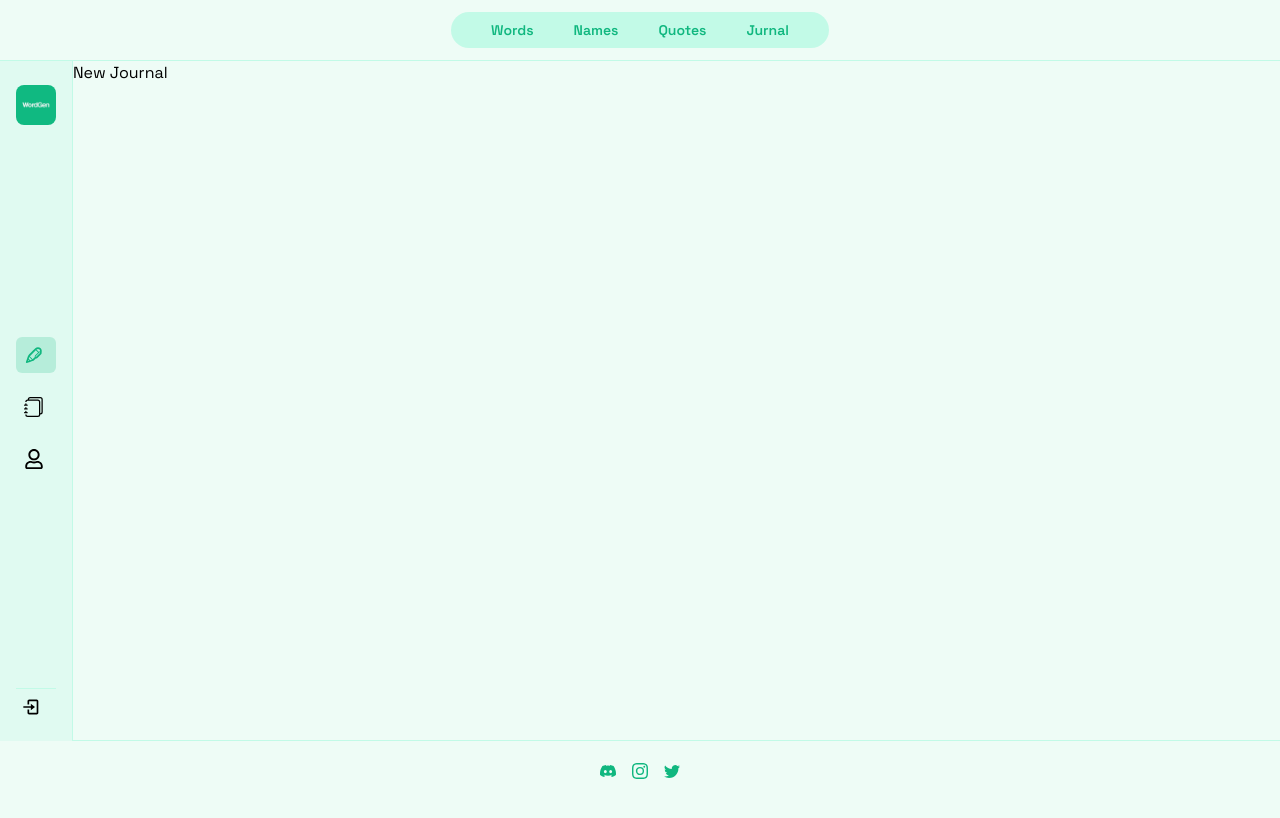
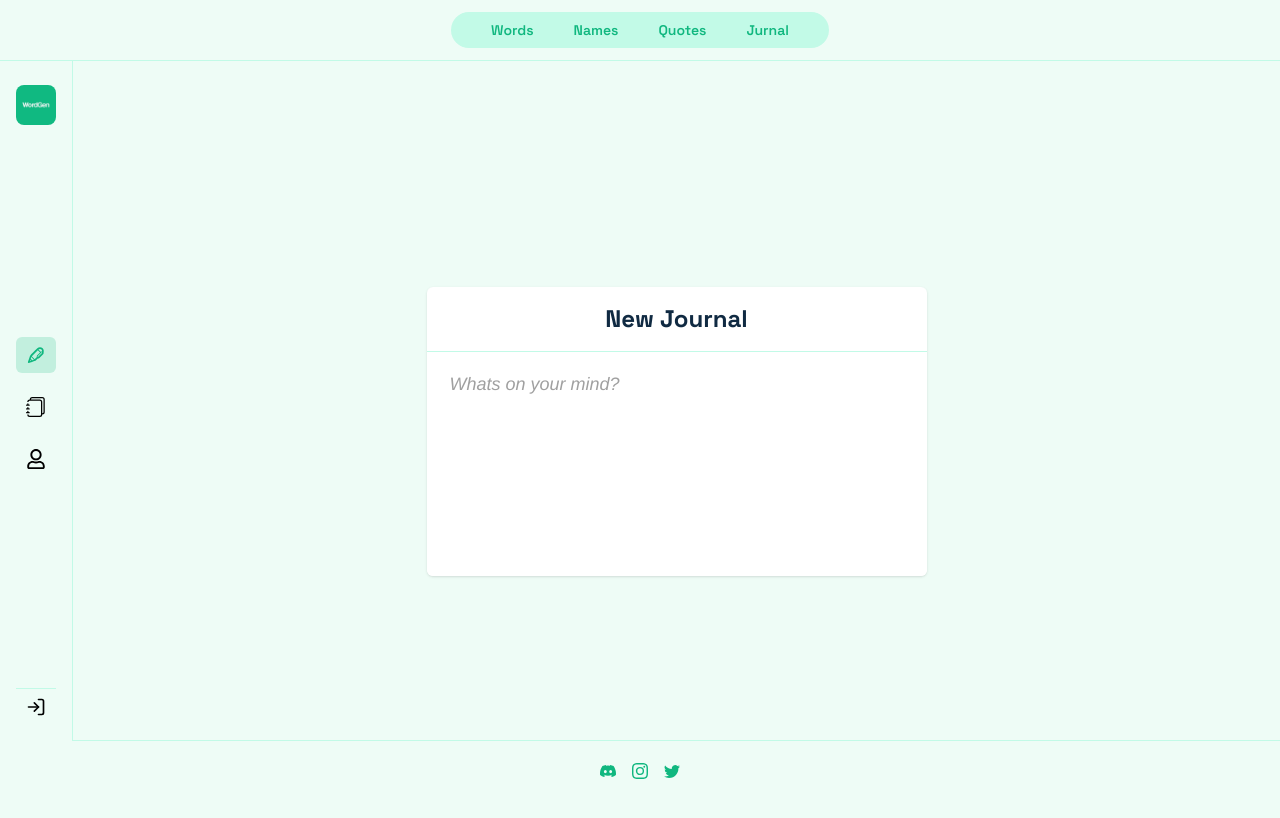
Before and after one commit to IbrahimDoba/jurnel, a Next.js app: page /jurnal/new in a window 1280 px wide. Shown: the top 818 px of the page. Built offline with nearby package versions, Linux system fonts and the light colour scheme.

Commit message:
added text editor

```diff
--- a/package.json
+++ b/package.json
@@ -9,6 +9,7 @@
     "lint": "next lint"
   },
   "dependencies": {
+    "@tailwindcss/typography": "^0.5.13",
     "next": "14.2.3",
     "react": "^18",
     "react-dom": "^18",
--- a/src/app/(journal)/jurnal/new/page.tsx
+++ b/src/app/(journal)/jurnal/new/page.tsx
@@ -1,9 +1,27 @@
-import React from 'react'
+'use client';
+import Editor from '@/components/editor';
+import { useState } from 'react';
+import ReactQuill from 'react-quill';
 
 function Page() {
+  const [editorContent, setEditorContent] = useState<
+    ReactQuill.Value | undefined
+  >();
+
+  const handleChange = (content: ReactQuill.Value) => {
+    setEditorContent(content);
+  };
+
   return (
-    <div>New Journal</div>
-  )
+    <section className='flex items-center h-full w-full'>
+      <div className='w-full max-w-[500px] mx-auto shadow rounded-md bg-white'>
+        <div className='py-4 border-b border-primary'>
+          <h1 className='text-2xl font-bold text-center text-txt'>New Journal</h1>
+        </div>
+        <Editor value={editorContent} onChange={handleChange} />
+      </div>
+    </section>
+  );
 }
 
-export default Page
+export default Page;
--- a/src/app/(journal)/layout.tsx
+++ b/src/app/(journal)/layout.tsx
@@ -6,7 +6,7 @@ const Layout = ({ children }: { children: React.ReactNode }) => {
     <>
       <div className='relative grid md:grid-cols-[auto_1fr]'>
         <Sidebar />
-        <main className='min-h-[calc(100vh-60px)]'>{children}</main>
+        <div className='min-h-[calc(100vh-60px)]'>{children}</div>
       </div>
     </>
   );
--- a/src/app/globals.css
+++ b/src/app/globals.css
@@ -1,6 +1,11 @@
 @tailwind base;
 @tailwind components;
 @tailwind utilities;
+
+@font-face {
+  font-family: 'Coolvetica';
+  src: url('/fonts/Coolvetica W00 Regular.otf') format('opentype');
+}
 
 :root {
   --accent: #10b77f;
@@ -31,3 +36,15 @@
     background: var(--background);
   }
 }
+
+/* quill js styles */
+
+.ql-container {
+  font-size: 1.125rem !important;
+  font-family: 'Coolvetica', sans-serif;
+}
+
+.quill > .ql-container > .ql-editor.ql-blank::before {
+  color: #a0a0a0 !important;
+  font-weight: 400 !important;
+}
--- a/src/app/layout.tsx
+++ b/src/app/layout.tsx
@@ -7,8 +7,8 @@ import Footer from '@/components/footer';
 const spaceGrotesk = Space_Grotesk({ subsets: ['latin'] });
 
 export const metadata: Metadata = {
-  title: 'Create Next App',
-  description: 'Generated by create next app',
+  title: 'WordGen',
+  description: 'Learn new words and journal.',
 };
 
 export default function RootLayout({
--- a/src/components/editor.tsx
+++ b/src/components/editor.tsx
@@ -16,47 +16,13 @@ function Editor({
     []
   );
 
-  const myColors = [
-    'purple',
-    '#785412',
-    '#452632',
-    '#856325',
-    '#963254',
-    '#254563',
-    'white',
-  ];
-
-  const formats = [
-    'header',
-    'bold',
-    'italic',
-    'underline',
-    'strike',
-    'blockquote',
-    'list',
-    'bullet',
-    'link',
-    'color',
-    'image',
-    'background',
-    'align',
-  ];
+  const myColors = ['white', 'green', 'yellow', 'orange', 'blue', 'pink'];
 
   const modules = {
     toolbar: [
-      [{ header: [1, 2, 3, 4, false] }],
-      [{ size: [] }],
-      ['bold', 'italic', 'underline', 'strike', 'blockquote'],
-      [{ align: ['right', 'center', 'justify'] }],
-      [{ color: myColors }, { background: myColors }],
-      [
-        { list: 'ordered' },
-        { list: 'bullet' },
-        { indent: '-1' },
-        { indent: '+1' },
-      ],
-      ['link', 'image'],
-      ['clean'],
+      ['bold', 'italic', 'link', 'underline', 'blockquote'],
+      [{ list: 'ordered' }, { list: 'bullet' }],
+      [{ color: myColors }],
     ],
   };
 
@@ -64,11 +30,11 @@ function Editor({
     <ReactQuill
       id='content'
       theme='bubble'
-      className='focus-within:outline-1 focus-within:outline-dashed'
       value={value}
       onChange={onChange}
       modules={modules}
-      placeholder='Whats on your mind...'
+      className='bg-white min-h-56 h-full w-full p-2 rounded-b-md'
+      placeholder='Whats on your mind?'
     />
   );
 }
--- a/src/components/footer.tsx
+++ b/src/components/footer.tsx
@@ -4,7 +4,7 @@ import { BsDiscord, BsInstagram, BsTwitter } from 'react-icons/bs';
 
 function Footer() {
   return (
-    <footer className='sticky bottom-0 h-[60px] flex justify-center items-center border-t border-t-primary py-4 px-6 md:px-8 lg:px-24 max-w-[90rem] mx-auto'>
+    <footer className='sticky bottom-0 h-[60px] flex justify-center items-center bg-main border-t border-t-primary py-4 px-6 md:px-8 lg:px-24 max-w-[90rem] mx-auto'>
       <ul className='flex gap-4 text-accent'>
         <li>
           <Link href='https://discord.gg/NuqrZARzCb' target='_blank'>
--- a/src/components/navbar.tsx
+++ b/src/components/navbar.tsx
@@ -7,7 +7,7 @@ const Navbar: React.FC = () => {
 
   return (
     <>
-      <header className='sticky z-40 top-0 flex justify-center items-center border-b border-b-primary py-3 px-6 md:px-8 lg:px-24 max-w-[90rem] mx-auto'>
+      <header className='sticky z-40 top-0 flex justify-center items-center bg-main border-b border-b-primary py-3 px-6 md:px-8 lg:px-24 max-w-[90rem] mx-auto'>
         <ul className='py-2 px-8 rounded-full bg-primary flex items-center justify-center gap-4 lg:gap-6 text-accent text-sm font-semibold'>
           <li>
             <Link href='/words' className={`${pathname === '/words' ? 'bg-accent text-white' : ''} hover:bg-accent hover:text-white transition duration-300 rounded-full px-2 py-0.5`}>Words</Link>
--- a/src/components/sidebar-link.tsx
+++ b/src/components/sidebar-link.tsx
@@ -15,7 +15,7 @@ function SidebarLink(props: SidebarLinkProps) {
     <li className='relative group'>
       <Link
         href={props.path}
-        className={`tracking-widest text-sm rounded-md p-2 font-medium flex items-center group focus-visible:outline-accent focus-visible:text-accent ${
+        className={`tracking-widest text-sm rounded-md p-2 font-medium flex items-center justify-center focus-visible:outline-accent focus-visible:text-accent ${
           pathname === props.path ? 'text-accent bg-accent/20' : ''
         }`}
       >
--- a/src/components/sign-in-button.tsx
+++ b/src/components/sign-in-button.tsx
@@ -1,12 +1,11 @@
-import { BiLogIn } from 'react-icons/bi';
-import SidebarLink from './sidebar-link';
 import Link from 'next/link';
+import { LuLogIn } from 'react-icons/lu';
 
 function SignInButton() {
   return (
     <div className='relative group'>
-      <Link href={'/auth/login'} className='hover:text-accent bg-primary'>
-        <BiLogIn size={20} />
+      <Link href={'/auth/login'} className='hover:text-accent flex items-center justify-center'>
+        <LuLogIn size={20} />
       </Link>
       <div
         className={`max-md:hidden
--- a/tailwind.config.ts
+++ b/tailwind.config.ts
@@ -14,10 +14,10 @@ const config: Config = {
         secondary: 'hsl(204, 86%, 53%)',
         txt: 'hsl(209, 61%, 16%)',
         error: 'hsl(354 84% 57%)',
-        main: 'hsl(160 73% 93%)',
+        main: 'hsl(157, 68%, 96%)',
       },
     },
   },
-  plugins: [],
+  plugins: [require('@tailwindcss/typography')],
 };
 export default config;
```
Also changed, not shown: 1 other file (tests, documents, lock files or other folders).
